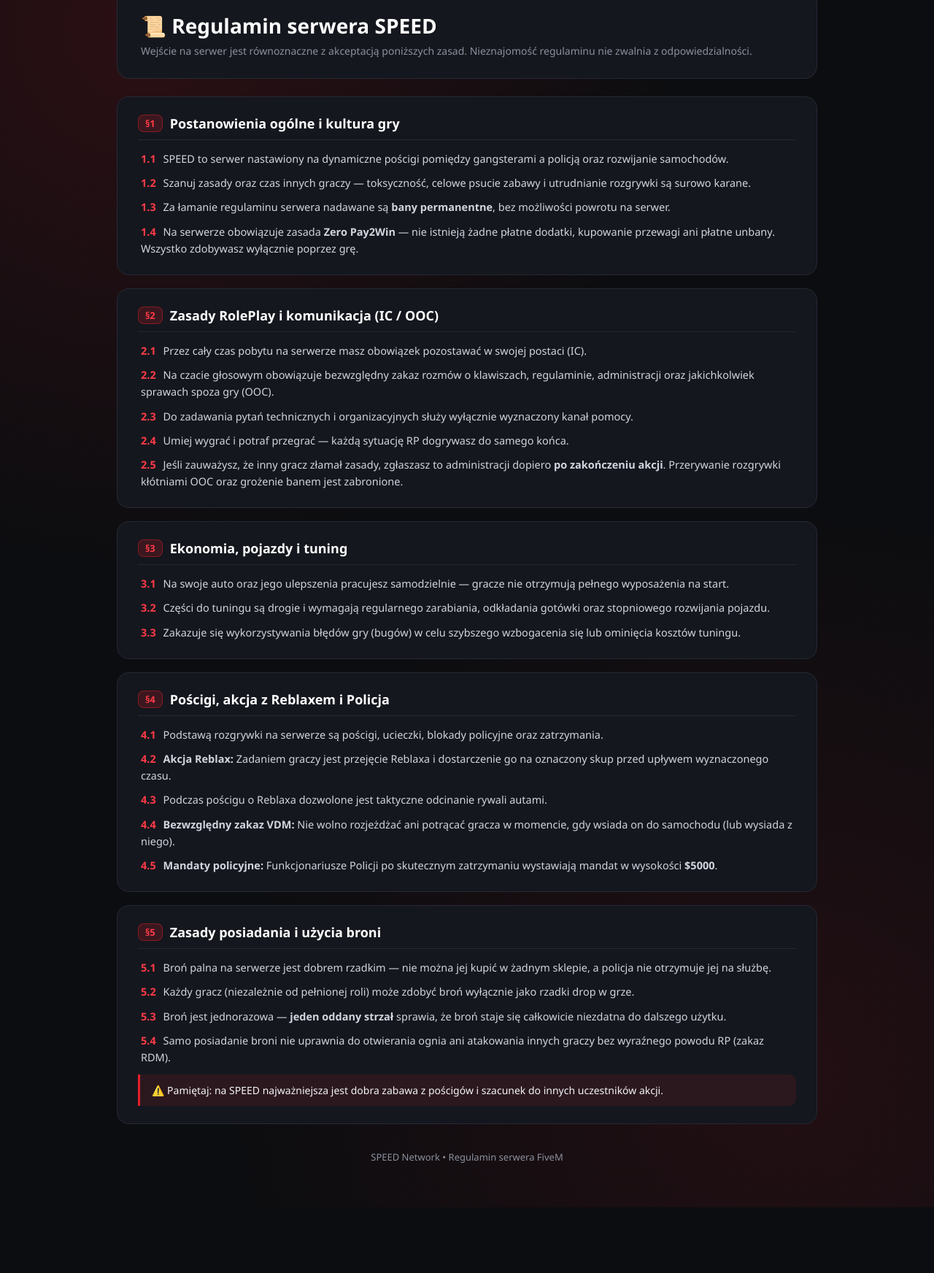
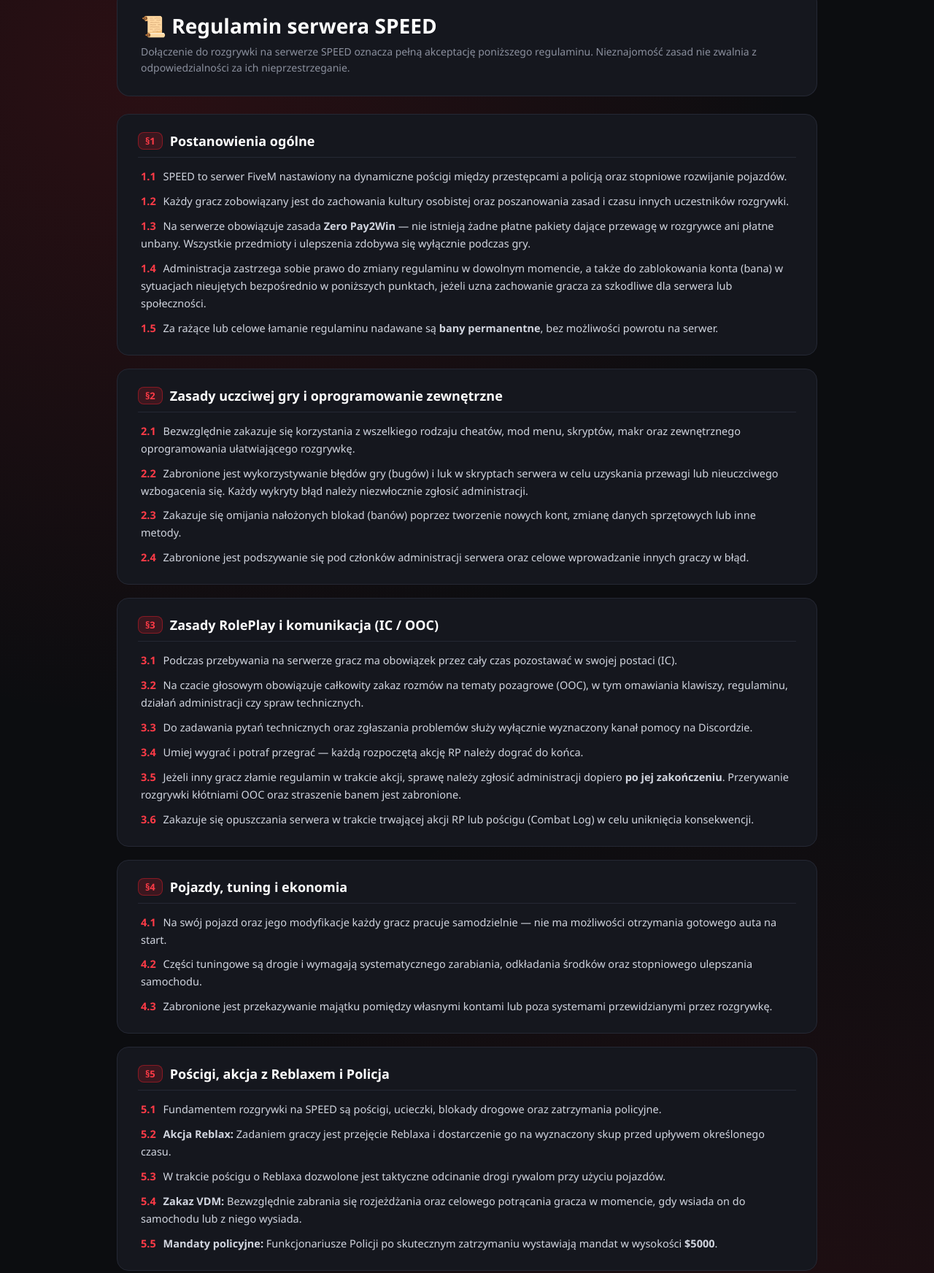
Before and after one commit to pandziulsonnn/Speed-Team, a plain HTML site: page regulamin.html in a window 1280 px wide. Shown: the part 140-1884 px from the top of the page at 73% size. Before the commit the page ends 1794 px from the top, so only its background shows below. Drawn offline with Linux system fonts and the light colour scheme.

Commit message:
Add files via upload

```diff
--- a/regulamin.html
+++ b/regulamin.html
@@ -127,6 +127,7 @@
     .page-header p {
       color: var(--text-muted);
       font-size: 14px;
+      line-height: 1.55;
     }
 
     .rule-section {
@@ -168,7 +169,7 @@
 
     .rule-list li {
       font-size: 14.5px;
-      line-height: 1.6;
+      line-height: 1.65;
       color: var(--text-body);
       padding-left: 4px;
     }
@@ -184,8 +185,9 @@
       border-left: 3px solid var(--red-main);
       padding: 12px 16px;
       border-radius: 0 10px 10px 0;
-      margin-top: 12px;
+      margin-top: 14px;
       font-size: 14px;
+      line-height: 1.55;
       color: #f3f4f6;
     }
 
@@ -214,60 +216,72 @@
 
     <header class="page-header">
       <h1>📜 Regulamin serwera SPEED</h1>
-      <p>Wejście na serwer jest równoznaczne z akceptacją poniższych zasad. Nieznajomość regulaminu nie zwalnia z odpowiedzialności.</p>
+      <p>Dołączenie do rozgrywki na serwerze SPEED oznacza pełną akceptację poniższego regulaminu. Nieznajomość zasad nie zwalnia z odpowiedzialności za ich nieprzestrzeganie.</p>
     </header>
 
     <section class="rule-section">
-      <h2><span class="rule-num">§1</span> Postanowienia ogólne i kultura gry</h2>
+      <h2><span class="rule-num">§1</span> Postanowienia ogólne</h2>
       <ul class="rule-list">
-        <li><span class="sub-id">1.1</span> SPEED to serwer nastawiony na dynamiczne pościgi pomiędzy gangsterami a policją oraz rozwijanie samochodów.</li>
-        <li><span class="sub-id">1.2</span> Szanuj zasady oraz czas innych graczy — toksyczność, celowe psucie zabawy i utrudnianie rozgrywki są surowo karane.</li>
-        <li><span class="sub-id">1.3</span> Za łamanie regulaminu serwera nadawane są <strong>bany permanentne</strong>, bez możliwości powrotu na serwer.</li>
-        <li><span class="sub-id">1.4</span> Na serwerze obowiązuje zasada <strong>Zero Pay2Win</strong> — nie istnieją żadne płatne dodatki, kupowanie przewagi ani płatne unbany. Wszystko zdobywasz wyłącznie poprzez grę.</li>
+        <li><span class="sub-id">1.1</span> SPEED to serwer FiveM nastawiony na dynamiczne pościgi między przestępcami a policją oraz stopniowe rozwijanie pojazdów.</li>
+        <li><span class="sub-id">1.2</span> Każdy gracz zobowiązany jest do zachowania kultury osobistej oraz poszanowania zasad i czasu innych uczestników rozgrywki.</li>
+        <li><span class="sub-id">1.3</span> Na serwerze obowiązuje zasada <strong>Zero Pay2Win</strong> — nie istnieją żadne płatne pakiety dające przewagę w rozgrywce ani płatne unbany. Wszystkie przedmioty i ulepszenia zdobywa się wyłącznie podczas gry.</li>
+        <li><span class="sub-id">1.4</span> Administracja zastrzega sobie prawo do zmiany regulaminu w dowolnym momencie, a także do zablokowania konta (bana) w sytuacjach nieujętych bezpośrednio w poniższych punktach, jeżeli uzna zachowanie gracza za szkodliwe dla serwera lub społeczności.</li>
+        <li><span class="sub-id">1.5</span> Za rażące lub celowe łamanie regulaminu nadawane są <strong>bany permanentne</strong>, bez możliwości powrotu na serwer.</li>
       </ul>
     </section>
 
     <section class="rule-section">
-      <h2><span class="rule-num">§2</span> Zasady RolePlay i komunikacja (IC / OOC)</h2>
+      <h2><span class="rule-num">§2</span> Zasady uczciwej gry i oprogramowanie zewnętrzne</h2>
       <ul class="rule-list">
-        <li><span class="sub-id">2.1</span> Przez cały czas pobytu na serwerze masz obowiązek pozostawać w swojej postaci (IC).</li>
-        <li><span class="sub-id">2.2</span> Na czacie głosowym obowiązuje bezwzględny zakaz rozmów o klawiszach, regulaminie, administracji oraz jakichkolwiek sprawach spoza gry (OOC).</li>
-        <li><span class="sub-id">2.3</span> Do zadawania pytań technicznych i organizacyjnych służy wyłącznie wyznaczony kanał pomocy.</li>
-        <li><span class="sub-id">2.4</span> Umiej wygrać i potraf przegrać — każdą sytuację RP dogrywasz do samego końca.</li>
-        <li><span class="sub-id">2.5</span> Jeśli zauważysz, że inny gracz złamał zasady, zgłaszasz to administracji dopiero <strong>po zakończeniu akcji</strong>. Przerywanie rozgrywki kłótniami OOC oraz grożenie banem jest zabronione.</li>
+        <li><span class="sub-id">2.1</span> Bezwzględnie zakazuje się korzystania z wszelkiego rodzaju cheatów, mod menu, skryptów, makr oraz zewnętrznego oprogramowania ułatwiającego rozgrywkę.</li>
+        <li><span class="sub-id">2.2</span> Zabronione jest wykorzystywanie błędów gry (bugów) i luk w skryptach serwera w celu uzyskania przewagi lub nieuczciwego wzbogacenia się. Każdy wykryty błąd należy niezwłocznie zgłosić administracji.</li>
+        <li><span class="sub-id">2.3</span> Zakazuje się omijania nałożonych blokad (banów) poprzez tworzenie nowych kont, zmianę danych sprzętowych lub inne metody.</li>
+        <li><span class="sub-id">2.4</span> Zabronione jest podszywanie się pod członków administracji serwera oraz celowe wprowadzanie innych graczy w błąd.</li>
       </ul>
     </section>
 
     <section class="rule-section">
-      <h2><span class="rule-num">§3</span> Ekonomia, pojazdy i tuning</h2>
+      <h2><span class="rule-num">§3</span> Zasady RolePlay i komunikacja (IC / OOC)</h2>
       <ul class="rule-list">
-        <li><span class="sub-id">3.1</span> Na swoje auto oraz jego ulepszenia pracujesz samodzielnie — gracze nie otrzymują pełnego wyposażenia na start.</li>
-        <li><span class="sub-id">3.2</span> Części do tuningu są drogie i wymagają regularnego zarabiania, odkładania gotówki oraz stopniowego rozwijania pojazdu.</li>
-        <li><span class="sub-id">3.3</span> Zakazuje się wykorzystywania błędów gry (bugów) w celu szybszego wzbogacenia się lub ominięcia kosztów tuningu.</li>
+        <li><span class="sub-id">3.1</span> Podczas przebywania na serwerze gracz ma obowiązek przez cały czas pozostawać w swojej postaci (IC).</li>
+        <li><span class="sub-id">3.2</span> Na czacie głosowym obowiązuje całkowity zakaz rozmów na tematy pozagrowe (OOC), w tym omawiania klawiszy, regulaminu, działań administracji czy spraw technicznych.</li>
+        <li><span class="sub-id">3.3</span> Do zadawania pytań technicznych oraz zgłaszania problemów służy wyłącznie wyznaczony kanał pomocy na Discordzie.</li>
+        <li><span class="sub-id">3.4</span> Umiej wygrać i potraf przegrać — każdą rozpoczętą akcję RP należy dograć do końca.</li>
+        <li><span class="sub-id">3.5</span> Jeżeli inny gracz złamie regulamin w trakcie akcji, sprawę należy zgłosić administracji dopiero <strong>po jej zakończeniu</strong>. Przerywanie rozgrywki kłótniami OOC oraz straszenie banem jest zabronione.</li>
+        <li><span class="sub-id">3.6</span> Zakazuje się opuszczania serwera w trakcie trwającej akcji RP lub pościgu (Combat Log) w celu uniknięcia konsekwencji.</li>
       </ul>
     </section>
 
     <section class="rule-section">
-      <h2><span class="rule-num">§4</span> Pościgi, akcja z Reblaxem i Policja</h2>
+      <h2><span class="rule-num">§4</span> Pojazdy, tuning i ekonomia</h2>
       <ul class="rule-list">
-        <li><span class="sub-id">4.1</span> Podstawą rozgrywki na serwerze są pościgi, ucieczki, blokady policyjne oraz zatrzymania.</li>
-        <li><span class="sub-id">4.2</span> <strong>Akcja Reblax:</strong> Zadaniem graczy jest przejęcie Reblaxa i dostarczenie go na oznaczony skup przed upływem wyznaczonego czasu.</li>
-        <li><span class="sub-id">4.3</span> Podczas pościgu o Reblaxa dozwolone jest taktyczne odcinanie rywali autami.</li>
-        <li><span class="sub-id">4.4</span> <strong>Bezwzględny zakaz VDM:</strong> Nie wolno rozjeżdżać ani potrącać gracza w momencie, gdy wsiada on do samochodu (lub wysiada z niego).</li>
-        <li><span class="sub-id">4.5</span> <strong>Mandaty policyjne:</strong> Funkcjonariusze Policji po skutecznym zatrzymaniu wystawiają mandat w wysokości <strong>$5000</strong>.</li>
+        <li><span class="sub-id">4.1</span> Na swój pojazd oraz jego modyfikacje każdy gracz pracuje samodzielnie — nie ma możliwości otrzymania gotowego auta na start.</li>
+        <li><span class="sub-id">4.2</span> Części tuningowe są drogie i wymagają systematycznego zarabiania, odkładania środków oraz stopniowego ulepszania samochodu.</li>
+        <li><span class="sub-id">4.3</span> Zabronione jest przekazywanie majątku pomiędzy własnymi kontami lub poza systemami przewidzianymi przez rozgrywkę.</li>
       </ul>
     </section>
 
     <section class="rule-section">
-      <h2><span class="rule-num">§5</span> Zasady posiadania i użycia broni</h2>
+      <h2><span class="rule-num">§5</span> Pościgi, akcja z Reblaxem i Policja</h2>
       <ul class="rule-list">
-        <li><span class="sub-id">5.1</span> Broń palna na serwerze jest dobrem rzadkim — nie można jej kupić w żadnym sklepie, a policja nie otrzymuje jej na służbę.</li>
-        <li><span class="sub-id">5.2</span> Każdy gracz (niezależnie od pełnionej roli) może zdobyć broń wyłącznie jako rzadki drop w grze.</li>
-        <li><span class="sub-id">5.3</span> Broń jest jednorazowa — <strong>jeden oddany strzał</strong> sprawia, że broń staje się całkowicie niezdatna do dalszego użytku.</li>
-        <li><span class="sub-id">5.4</span> Samo posiadanie broni nie uprawnia do otwierania ognia ani atakowania innych graczy bez wyraźnego powodu RP (zakaz RDM).</li>
+        <li><span class="sub-id">5.1</span> Fundamentem rozgrywki na SPEED są pościgi, ucieczki, blokady drogowe oraz zatrzymania policyjne.</li>
+        <li><span class="sub-id">5.2</span> <strong>Akcja Reblax:</strong> Zadaniem graczy jest przejęcie Reblaxa i dostarczenie go na wyznaczony skup przed upływem określonego czasu.</li>
+        <li><span class="sub-id">5.3</span> W trakcie pościgu o Reblaxa dozwolone jest taktyczne odcinanie drogi rywalom przy użyciu pojazdów.</li>
+        <li><span class="sub-id">5.4</span> <strong>Zakaz VDM:</strong> Bezwzględnie zabrania się rozjeżdżania oraz celowego potrącania gracza w momencie, gdy wsiada on do samochodu lub z niego wysiada.</li>
+        <li><span class="sub-id">5.5</span> <strong>Mandaty policyjne:</strong> Funkcjonariusze Policji po skutecznym zatrzymaniu wystawiają mandat w wysokości <strong>$5000</strong>.</li>
+      </ul>
+    </section>
+
+    <section class="rule-section">
+      <h2><span class="rule-num">§6</span> Posiadanie i użycie broni</h2>
+      <ul class="rule-list">
+        <li><span class="sub-id">6.1</span> Broń palna stanowi na serwerze towar rzadki — nie jest dostępna w żadnym sklepie, a funkcjonariusze policji nie otrzymują jej na wyposażenie służbowe.</li>
+        <li><span class="sub-id">6.2</span> Każdy gracz może zdobyć broń wyłącznie jako rzadki drop podczas rozgrywki.</li>
+        <li><span class="sub-id">6.3</span> Broń jest jednorazowego użytku — <strong>jeden oddany strzał</strong> powoduje jej całkowite zużycie i brak możliwości dalszego strzelania.</li>
+        <li><span class="sub-id">6.4</span> Posiadanie broni nie uprawnia do atakowania innych graczy bez uzasadnionego powodu wynikającego z akcji RP (zakaz RDM).</li>
       </ul>
       <div class="highlight-box">
-        ⚠️ Pamiętaj: na SPEED najważniejsza jest dobra zabawa z pościgów i szacunek do innych uczestników akcji.
+        ⚠️ Pamiętaj: na SPEED liczą się czyste pościgi, dobra zabawa i wzajemny szacunek na drodze.
       </div>
     </section>
 
```
Also changed, not shown: administracja.html (+10 -10 lines).
